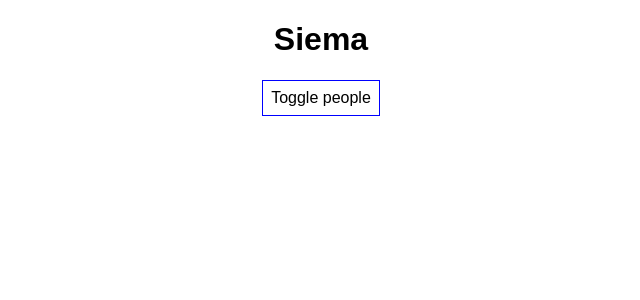
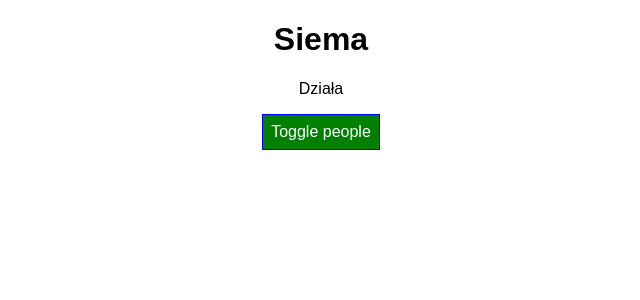
Before and after one commit to plmiso/basics, a React (Create React App) app: page / in a window 1280 px wide. Shown: the top 300 px of the page, without its empty margins (319-959 px from the left). Built offline with nearby package versions, Linux system fonts and the light colour scheme.

Commit message:
before eject

```diff
--- a/package.json
+++ b/package.json
@@ -3,6 +3,7 @@
   "version": "0.1.0",
   "private": true,
   "dependencies": {
+    "radium": "^0.26.0",
     "react": "^16.11.0",
     "react-dom": "^16.11.0",
     "react-scripts": "1.1.5"
--- a/src/App.css
+++ b/src/App.css
@@ -1,3 +1,11 @@
 .App {
   text-align: center;
 }
+
+.red{
+  color: red
+}
+
+.bold {
+  font-weight: bold
+}
--- a/src/App.js
+++ b/src/App.js
@@ -1,6 +1,7 @@
 import React, { Component } from 'react';
 import './App.css';
 import Person from './Person/Person'
+
 
 class App extends Component {
   state = {
@@ -40,11 +41,13 @@
 
   render() {
     const style = {
-      backgroundColor: 'white',
+      backgroundColor: 'green',
+      color: 'white',
       font: 'inherit',
       border: '1px solid blue',
       padding: '8px',
-      cursor: 'pointer'
+      cursor: 'pointer',
+
     }
 
     let persons = null;
@@ -62,10 +65,22 @@
           })}
         </div>
       )
+      style.backgroundColor = 'red'
+
     }
+    //DYNAMICALLY ADDED STYLES
+    let classes = []
+    if(this.state.persons.length <=2){
+      classes.push('red')
+    }
+    if(this.state.persons.length <=1){
+      classes.push('bold')
+    }
+
     return (
-      <div className="App">
+        <div className="App">
         <h1>Siema</h1>
+        <p className={classes.join(' ')}>Działa</p>
         <button style={style}
           onClick={this.togglePersonHandler}>Toggle people</button>
         {persons}
--- a/src/Person/Person.css
+++ b/src/Person/Person.css
@@ -6,3 +6,9 @@
     padding: 16px;
     text-align: center;
 }
+/* REGULAR USE OF MEDIA */
+/* @media (min-width: 500px){
+    .Person {
+        width: 450px
+    }
+} */
```
Also changed, not shown: src/Person/Person.js (+8 -8 lines), src/logo.svg (deleted), 1 other file (tests, documents, lock files or other folders).
